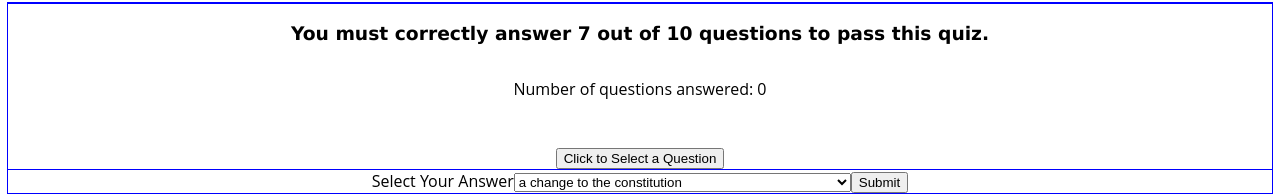
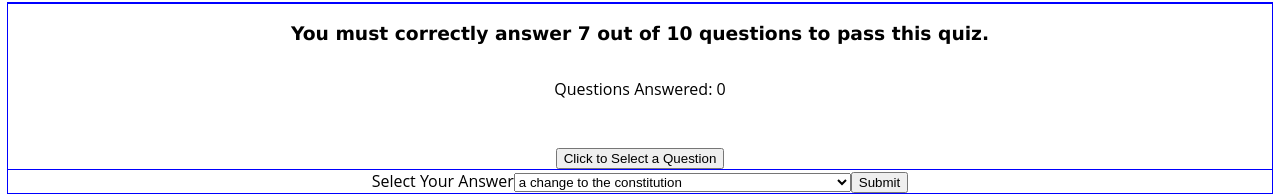
Before and after one commit to mmaustin/citizenship-questions-answers, a React (Create React App) app in the folder citizenship-frontend/: page /questions/quizone in a window 1280 px wide. Shown: the part 208-404 px from the top of the page. Built offline with nearby package versions, Linux system fonts and the light colour scheme.

Commit message:
added font weight to selected question

```diff
--- a/citizenship-frontend/src/features/questions/QuizOne.js
+++ b/citizenship-frontend/src/features/questions/QuizOne.js
@@ -59,7 +59,7 @@ export const QuizOne = () => {
         <div className='quiz-container'>
             <div className='sub-container-one'>
                 <h3 className='pass-requirement'>You must correctly answer 7 out of 10 questions to pass this quiz.</h3>
-                <p className='questions-answered'>Number of questions answered: {questionsAnswered}</p>
+                <p className='questions-answered'>Questions Answered: {questionsAnswered}</p>
                 <p className='selected-question'>{question.toUpperCase()}</p>
                 <button className='question-selector' onClick={getRandomQuestion}>Click to Select a Question</button>
             </div>
--- a/citizenship-frontend/src/index.css
+++ b/citizenship-frontend/src/index.css
@@ -134,6 +134,10 @@ nav {
     flex-flow: column;
 }
 
+.selected-question {
+    font-weight: bold;
+}
+
 .pass-requirement {
     font-family:Verdana, Geneva, Tahoma, sans-serif;
 }
```
